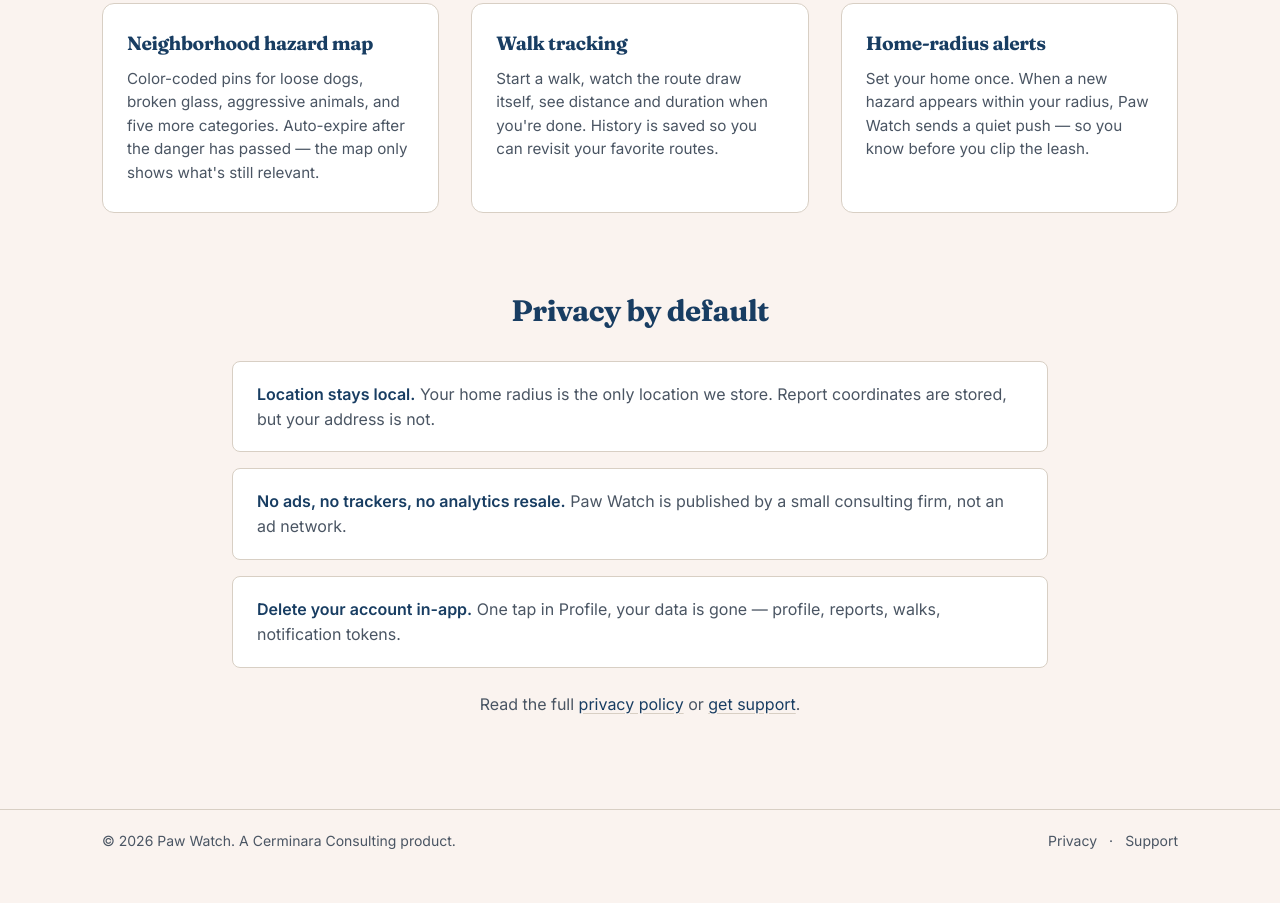
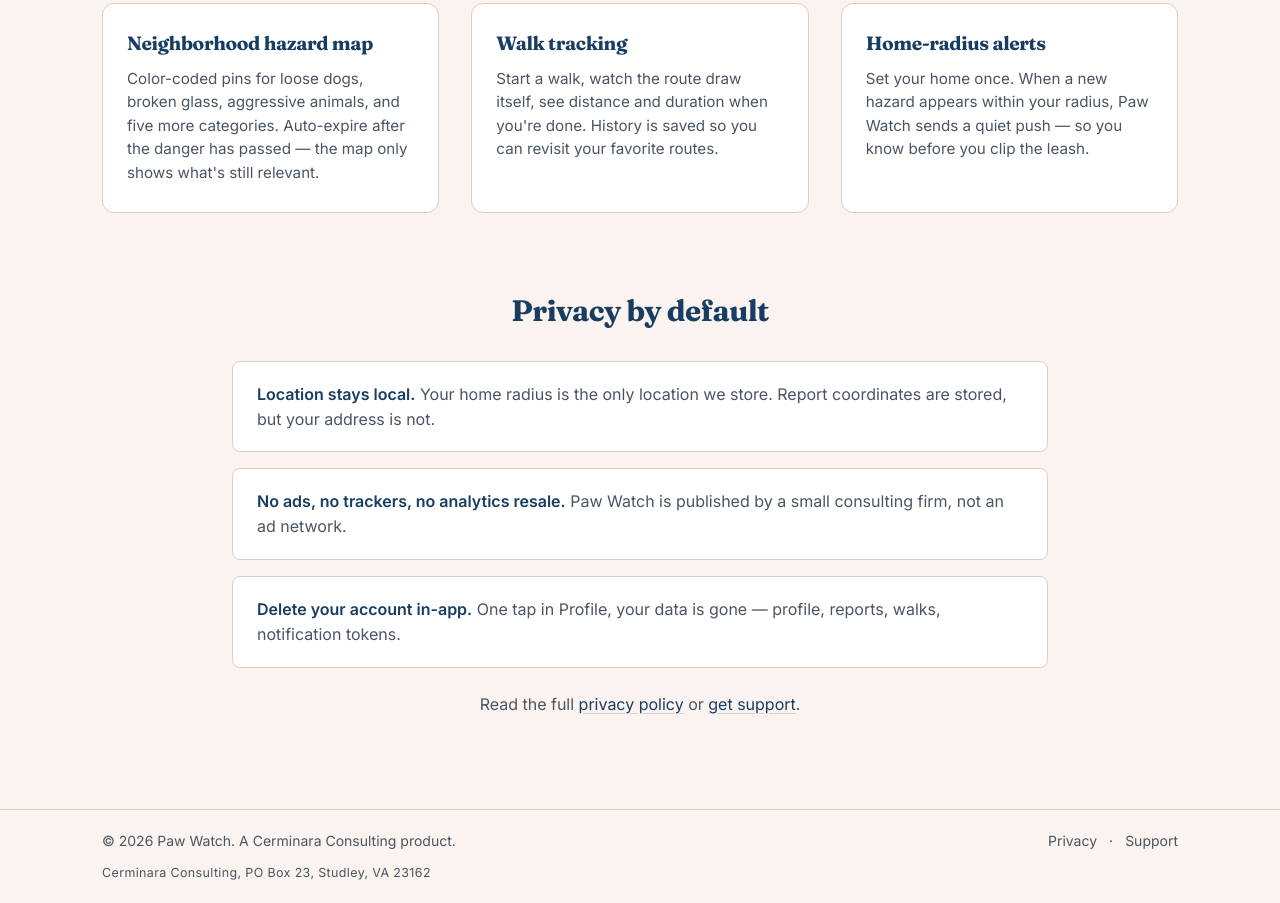
Before and after one commit to cerminara-consulting/pawwatch-site, an Astro site: page /home in a window 1280 px wide. Shown: the part 794-1697 px from the top of the page. Before the commit the page ends 1667 px from the top, so only its background shows below. Built offline with nearby package versions, Linux system fonts and the light colour scheme; Astro itself is replaced by a stand-in of ours.

Commit message:
Match the registered agent to the main site and put the mailing address in the footer

```diff
--- a/src/layouts/Layout.astro
+++ b/src/layouts/Layout.astro
@@ -70,6 +70,9 @@ const path = Astro.url.pathname;
           <span aria-hidden="true">·</span>
           <a href="/support/">Support</a>
         </p>
+      </div>
+      <div class="wrap footer-address">
+        <p>Cerminara Consulting, PO Box 23, Studley, VA 23162</p>
       </div>
     </footer>
   </body>
@@ -216,6 +219,23 @@ const path = Astro.url.pathname;
     color: var(--navy);
   }
 
+  /*
+   * The mailing address, on every page.
+   *
+   * It used to live only in the privacy policy's contact block, so a
+   * reader who wanted to write to the company had to go and read the
+   * privacy policy to find out where the company is. A mailing
+   * address is not a privacy disclosure. It belongs in the footer.
+   */
+  .footer-address {
+    margin-top: 10px;
+  }
+  .footer-address p {
+    margin: 0;
+    font-size: 0.78rem;
+    letter-spacing: 0.03em;
+  }
+
   /* Typography */
   h1, h2, h3 {
     font-family: var(--font-display);
--- a/src/pages/privacy-policy.astro
+++ b/src/pages/privacy-policy.astro
@@ -323,8 +323,8 @@ const lastUpdated = "2026-08-14";
       <dd>
         Cerminara Consulting LLC<br />
         c/o Northwest Registered Agent LLC<br />
-        8401 Mayland Dr, STE 4<br />
-        Henrico, VA 23294<br />
+        8401 Mayland Dr, Ste A<br />
+        Richmond, VA 23294<br />
         United States
       </dd>
       <dt>Mailing address</dt>
```
